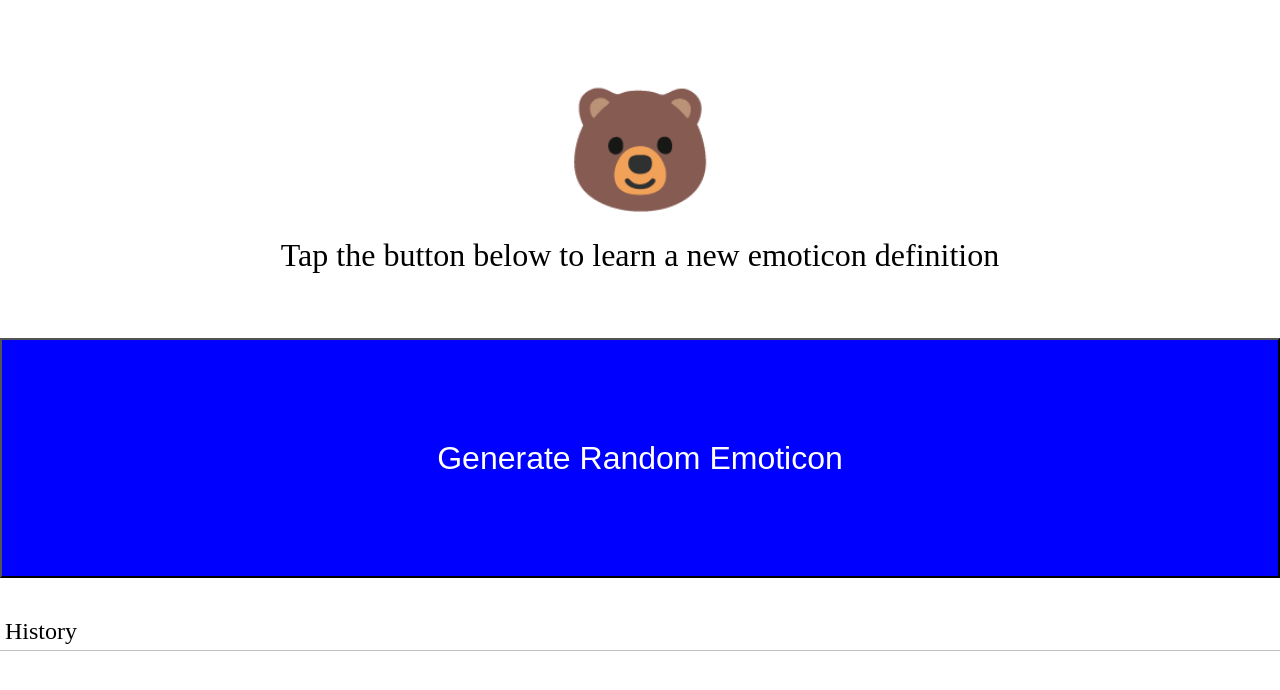
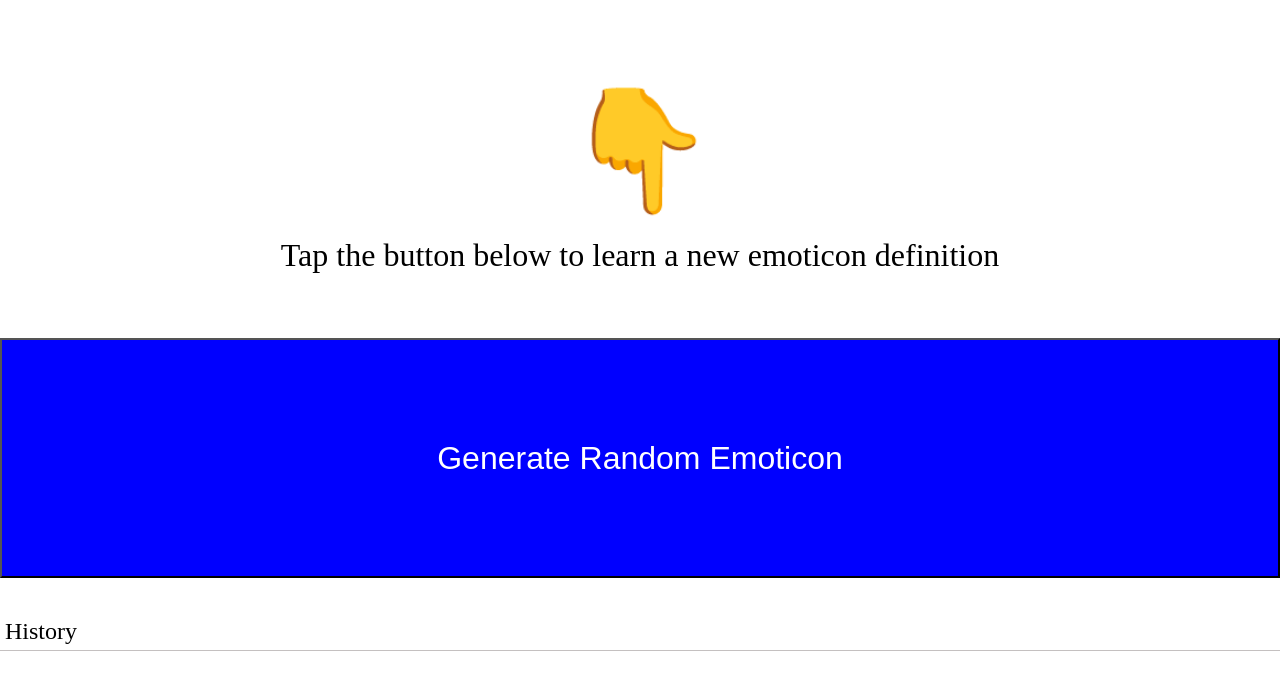
Before and after one commit to itswillstephens/learn-emoticons, a plain HTML site: page index.html in a window 1280 px wide. Drawn offline with Linux system fonts and the light colour scheme.

```diff
--- a/index.html
+++ b/index.html
@@ -8,7 +8,7 @@
   </head>
   <body>
 
-    <div id="emoji-char">🐻‍</div>
+    <div id="emoji-char">👇</div>
     <div id="emoji-definition">Tap the button below to learn a new emoticon definition</div>
 
     <button id="random-emoji-button" name="button">Generate Random Emoticon</button>
```
